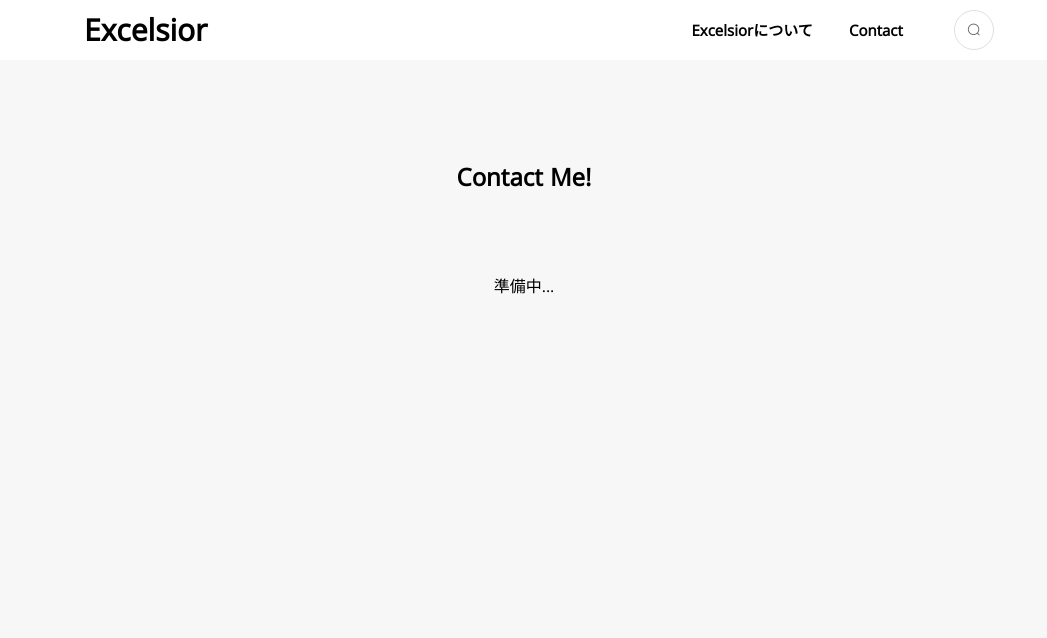
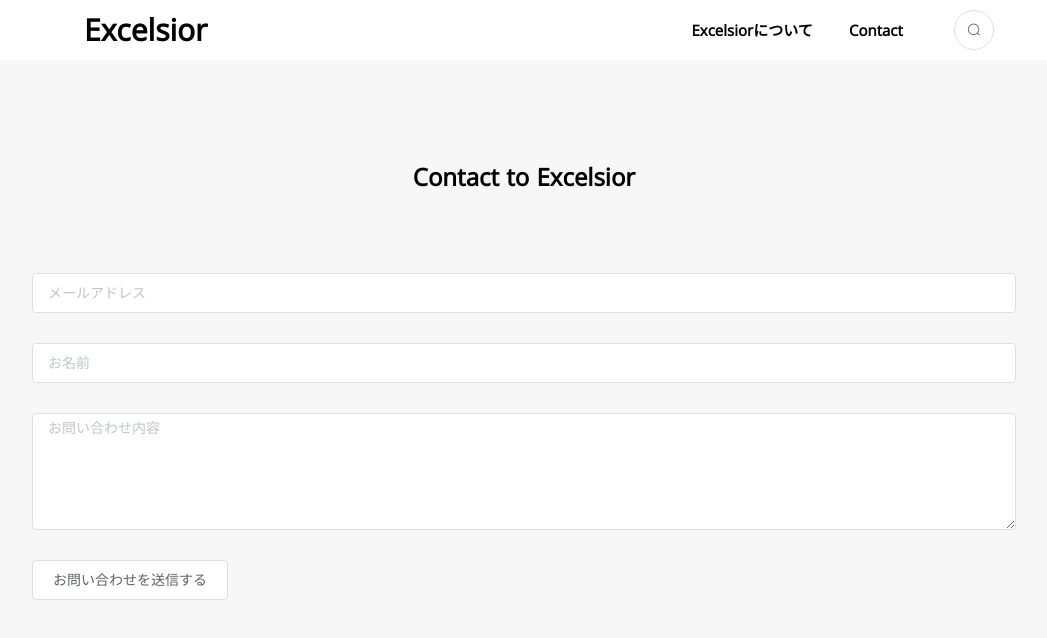
Before and after one commit to aiirononeko/s_blog, a Nuxt app: page /contact in a window 1280 px wide. Shown: the top 638 px of the page, without its empty margins (116-1163 px from the left). Built offline with nearby package versions, Linux system fonts and the light colour scheme.

Commit message:
contactを実装（仮）

```diff
--- a/nuxt.config.js
+++ b/nuxt.config.js
@@ -34,6 +34,7 @@ export default {
     '@/plugins/element-ui',
     '@/plugins/contentful',
     { src: '~plugins/vue-lazyload', ssr: false },
+    '~/plugins/vuelidate.js'
   ],
   /*
   ** Nuxt.js dev-modules
--- a/package.json
+++ b/package.json
@@ -16,7 +16,8 @@
     "contentful": "^7.13.1",
     "element-ui": "^2.4.11",
     "nuxt": "^2.0.0",
-    "vue-lazyload": "^1.3.3"
+    "vue-lazyload": "^1.3.3",
+    "vuelidate": "^0.7.5"
   },
   "devDependencies": {}
 }
--- a/pages/about.vue
+++ b/pages/about.vue
@@ -7,13 +7,13 @@
       <el-main style="margin-bottom: 50px;">
         <h2 style="text-align: center; margin: 80px 0;">What is Excelsior?</h2>
         <el-row>
-          <el-col :span="12"><img src="~/assets/about-image.jpg" width="90%" height="90%"></el-col>
+          <el-col :span="12"><img src="~/assets/about-image.jpg" width="90%" height="90%" v-loading="loading"></el-col>
           <el-col :span="12">
             <p style="margin-left: 50px; margin-top: 10px; line-height: 45px; letter-spacing: 3px;">
               Excelsior(エクセルシオール)とは、ラテン語で「気品のある」、あるいは「常に向上すること」を意味します。<br>
               美容を通じて常に向上し続けることを理想としている私の思いにちなんで、このブログタイトルは付けられました。<br>
               僕を含め、美容に関するコンプレックスを抱いている人は大勢いらっしゃいます。<br>
-              このブログでは、そういった方々が自身の悩みを解決する一助になれればという思いで綴っています。<br>
+              このブログは、そういった方々が自身の悩みを解決する一助になれればという思いで綴っています。<br>
               僕と一緒に、常に向上し続け、気品のある美しい自分を目指していきませんか。
             </p>
           </el-col>
@@ -23,10 +23,10 @@
           <el-col :span="12">
             <p style="margin-right: 50px; margin-top: 10px; line-height: 45px; letter-spacing: 3px;">
               申し遅れましたが、わたくし、「ハヤト」と申します。<br>
-              中学生の頃から自分の肌やホクロ、シミに悩み続けていました<br>
+              中学生の頃から自分の肌やホクロ、シミに悩み続けていました。<br>
               当時から様々は化粧水やサプリメントを試しては研究し続ける毎日でした。<br>
               大学生になってからはアルバイトをしてお金を作り、顔にあるホクロの除去手術を行ったりもしました。<br>
-              いわゆる「美容オタク」を続ける傍ら、日本化粧品検定の2球を取得するなどをしておりました。<br>
+              いわゆる「美容オタク」を続ける傍ら、日本化粧品検定の2級を取得するなどをしておりました。<br>
               現在は化粧品関係の会社に就職しており、日々美容の研究をしている、そんな22歳です。<br>
             </p>
           </el-col>
--- a/pages/contact.vue
+++ b/pages/contact.vue
@@ -5,8 +5,17 @@
     </el-header>
     <el-container style="width: 80%; margin: 0 auto;">
       <el-main style="margin-bottom: 50px;">
-        <h2 style="text-align: center; margin: 80px 0;">Contact Me!</h2>
-        <p style="text-align: center;">準備中...</p>
+        <el-alert
+          title="お問い合わせを送信しました！"
+          type="success"
+          :class="{ showAlert: isActive }"
+          show-icon>
+        </el-alert>
+        <h2 style="text-align: center; margin: 80px 0;">Contact to Excelsior</h2>
+        <el-input type="text" placeholder="メールアドレス" style="margin-bottom: 30px;" v-model="email"></el-input>
+        <el-input type="text" placeholder="お名前" style="margin-bottom: 30px;" v-model="name"></el-input>
+        <el-input type="textarea" :rows="5" placeholder="お問い合わせ内容" style="margin-bottom: 30px;" v-model="body"></el-input>
+        <el-button @click="submit">お問い合わせを送信する</el-button>
       </el-main>
     </el-container>
     <el-footer>
@@ -16,10 +25,55 @@
 </template>
 
 <script>
+  import { required, minLength, maxLength } from 'vuelidate/lib/validators'
+
   import Header from '~/components/shared/Header'
   export default {
     components: {
       Header
+    },
+    data() {
+      return {
+        email: '',
+        name: '',
+        body: '',
+        isActive: true,
+        count: 0
+      }
+    },
+    validations: {
+      email: {
+        required,
+        maxLength: maxLength(20)
+      },
+      name: {
+        required,
+        maxLength: maxLength(20)
+      },
+      body: {
+        required,
+        maxLength: maxLength(1000)
+      }
+    },
+    methods: {
+      submit() {
+        // メール送信用のAPIをそのうち実装する
+        if (this.count == 0) {
+          this.isActive = false
+          this.count++
+          this.email = null
+          this.name = null
+          this.body = null
+        } else {
+          alert('お問い合わせは複数回送れません')
+        }
+      }
     }
   }
 </script>
+
+<style>
+  .showAlert {
+    display: none;
+  }
+</style>
--- /dev/null
+++ b/plugins/vuelidate.js
@@ -0,0 +1,3 @@
+import Vue from 'vue'
+import Vuelidate from 'vuelidate'
+Vue.use(Vuelidate)
```
Also changed, not shown: 1 other file (tests, documents, lock files or other folders).
